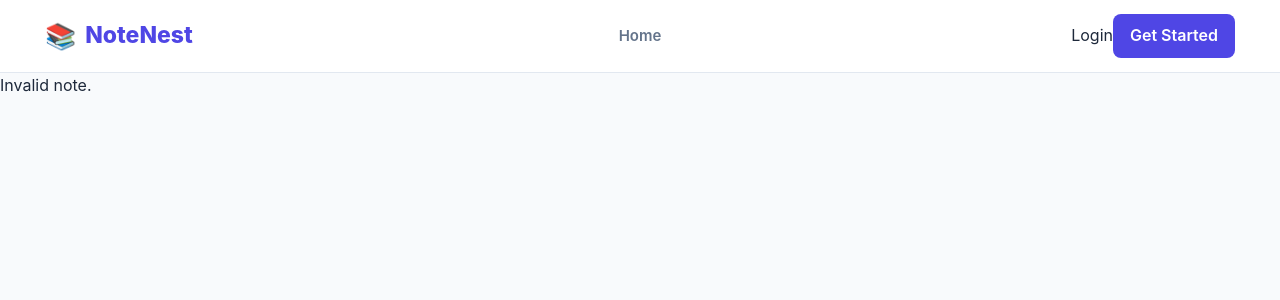
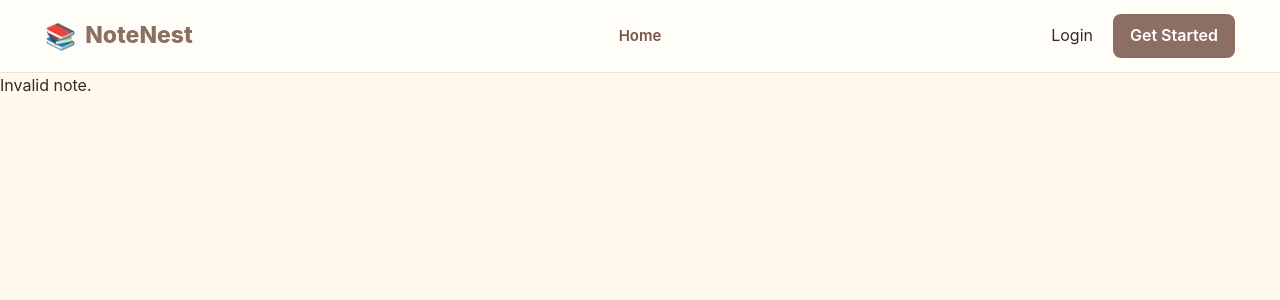
Before and after one commit to Methmi-Weerasekara/NoteNest-Blog, a PHP site: page /blogs/view.php in a window 1280 px wide. Shown: the top 300 px of the page. Run offline with PHP 8.4, Linux system fonts and the light colour scheme.

Commit message:
Change the color of the UI

```diff
--- a/blogs/view.php
+++ b/blogs/view.php
@@ -524,7 +524,7 @@ if (isset($_SESSION["user_id"])) {
 
                     <div class="no-comments">
 
-                        <div>💬</div>
+                        <div></div>
 
                         <h3>No comments yet</h3>
 
--- a/css/style.css
+++ b/css/style.css
@@ -11,16 +11,16 @@
 
 :root {
 
-    --primary: #4f46e5;
-    --primary-dark: #4338ca;
-
-    --background: #f8fafc;
-    --surface: #ffffff;
-
-    --text: #1e293b;
-    --muted: #64748b;
-
-    --border: #e2e8f0;
+    --primary: #8D6E63;
+    --primary-dark: #5D4037;
+
+    --background: #fff9ee;
+    --surface: #FFFDF8;
+
+    --text: #3E2723;
+    --muted: #795548;
+
+    --border: #EAE6DF;
 
     --success: #16a34a;
     --danger: #dc2626;
@@ -84,7 +84,7 @@ a {
    ===================================================== */
 
 .site-header {
-    background: white;
+    background: var(--surface);
     border-bottom: 1px solid var(--border);
 
     position: sticky;
@@ -299,8 +299,7 @@ a {
     padding: 8px;
 
     box-shadow:
-        0 12px 30px
-        rgba(15, 23, 42, 0.12);
+        0 12px 30px rgba(15, 23, 42, 0.12);
 
 }
 
@@ -591,11 +590,9 @@ select:focus {
     border-radius: 18px;
 
     background:
-        linear-gradient(
-            135deg,
+        linear-gradient(135deg,
             #eef2ff,
-            #f8fafc
-        );
+            #f8fafc);
 
 }
 
@@ -660,8 +657,7 @@ select:focus {
     transform: translateY(-4px);
 
     box-shadow:
-        0 12px 30px
-        rgba(15, 23, 42, 0.08);
+        0 12px 30px rgba(15, 23, 42, 0.08);
 
 }
 
@@ -927,12 +923,10 @@ select:focus {
     padding: 65px 20px 55px;
     text-align: center;
 
-    background: linear-gradient(
-        135deg,
+    background: linear-gradient(135deg,
             #bbf7d0 0%,
             #d9f99d 50%,
-        #fde68a 100%
-    );
+            #fde68a 100%);
 
     border: 1px solid #cce8a8;
 
@@ -941,6 +935,7 @@ select:focus {
     box-shadow:
         0 14px 35px rgba(101, 130, 50, 0.12);
 }
+
 .hero-label {
     display: inline-block;
 
@@ -978,6 +973,7 @@ select:focus {
 
     line-height: 1.7;
 }
+
 .hero-content p {
     max-width: 600px;
 
@@ -989,6 +985,7 @@ select:focus {
 
     line-height: 1.7;
 }
+
 .hero-content h1 {
     margin-bottom: 15px;
 
@@ -1010,6 +1007,7 @@ select:focus {
 
     line-height: 1.7;
 }
+
 .hero-label {
     display: inline-block;
 
@@ -1077,8 +1075,7 @@ select:focus {
     border-color: var(--primary);
 
     box-shadow:
-        0 0 0 3px
-        rgba(79, 70, 229, 0.1);
+        0 0 0 3px rgba(79, 70, 229, 0.1);
 }
 
 .search-form button {
@@ -1190,6 +1187,7 @@ select:focus {
 
     font-size: 13px;
 }
+
 /* =====================================================
    RESPONSIVE DESIGN
    ===================================================== */
@@ -1297,6 +1295,7 @@ select:focus {
         right: -10px;
 
     }
+
     .editor-page {
         padding: 30px 15px;
     }
@@ -1365,6 +1364,7 @@ select:focus {
         width: 100%;
     }
 }
+
 /* =====================================================
    PROFILE DROPDOWN - FINAL OVERRIDE
    ===================================================== */
@@ -1432,6 +1432,7 @@ select:focus {
 .dropdown-menu .dropdown-logout {
     color: var(--danger);
 }
+
 /* =====================================================
    AUTHENTICATION PAGES
    ===================================================== */
@@ -1466,8 +1467,7 @@ select:focus {
     padding: 40px;
 
     box-shadow:
-        0 15px 40px
-        rgba(15, 23, 42, 0.08);
+        0 15px 40px rgba(15, 23, 42, 0.08);
 }
 
 
@@ -1535,6 +1535,7 @@ select:focus {
 
     border: 1px solid #fecaca;
 }
+
 .auth-message.success {
     background: #f0fdf4;
 
@@ -1595,8 +1596,7 @@ select:focus {
     outline: none;
 
     box-shadow:
-        0 0 0 3px
-        rgba(79, 70, 229, 0.1);
+        0 0 0 3px rgba(79, 70, 229, 0.1);
 }
 
 
@@ -1698,6 +1698,7 @@ select:focus {
 .auth-footer a:hover {
     text-decoration: underline;
 }
+
 /* =====================================================
    NOTE EDITOR
    ===================================================== */
@@ -1723,8 +1724,7 @@ select:focus {
     padding: 42px;
 
     box-shadow:
-        0 15px 40px
-        rgba(15, 23, 42, 0.07);
+        0 15px 40px rgba(15, 23, 42, 0.07);
 }
 
 
@@ -1872,8 +1872,7 @@ select:focus {
     border-color: var(--primary);
 
     box-shadow:
-        0 0 0 3px
-        rgba(79, 70, 229, 0.1);
+        0 0 0 3px rgba(79, 70, 229, 0.1);
 }
 
 
@@ -1978,6 +1977,7 @@ select:focus {
 
     transform: translateY(-1px);
 }
+
 /* =====================================================
    NOTE VIEW PAGE
    ===================================================== */
@@ -2104,8 +2104,7 @@ select:focus {
     white-space: normal;
 
     box-shadow:
-        0 10px 30px
-        rgba(15, 23, 42, 0.04);
+        0 10px 30px rgba(15, 23, 42, 0.04);
 }
 
 
@@ -2183,6 +2182,7 @@ select:focus {
     font-size: 13px;
     font-weight: 600;
 }
+
 .owner-actions {
     display: flex;
 
@@ -2321,8 +2321,7 @@ select:focus {
     border-color: var(--primary);
 
     box-shadow:
-        0 0 0 3px
-        rgba(79, 70, 229, 0.1);
+        0 0 0 3px rgba(79, 70, 229, 0.1);
 }
 
 .comment-form-footer {
--- a/includes/header.php
+++ b/includes/header.php
@@ -137,7 +137,7 @@ if (session_status() === PHP_SESSION_NONE) {
 
             <?php else: ?>
 
-                <a
+                <a style="margin-right: 20px"
                     href="<?php echo BASE_URL; ?>/auth/login.php"
                     class="login-link"
                 >
--- a/index.php
+++ b/index.php
@@ -104,7 +104,7 @@ $categoryResult = mysqli_query(
             <div class="search-input-wrapper">
 
                 <span class="search-icon">
-                    🔍
+
                 </span>
 
                 <input
```
Lines whose indentation alone changed are shown as unchanged.
